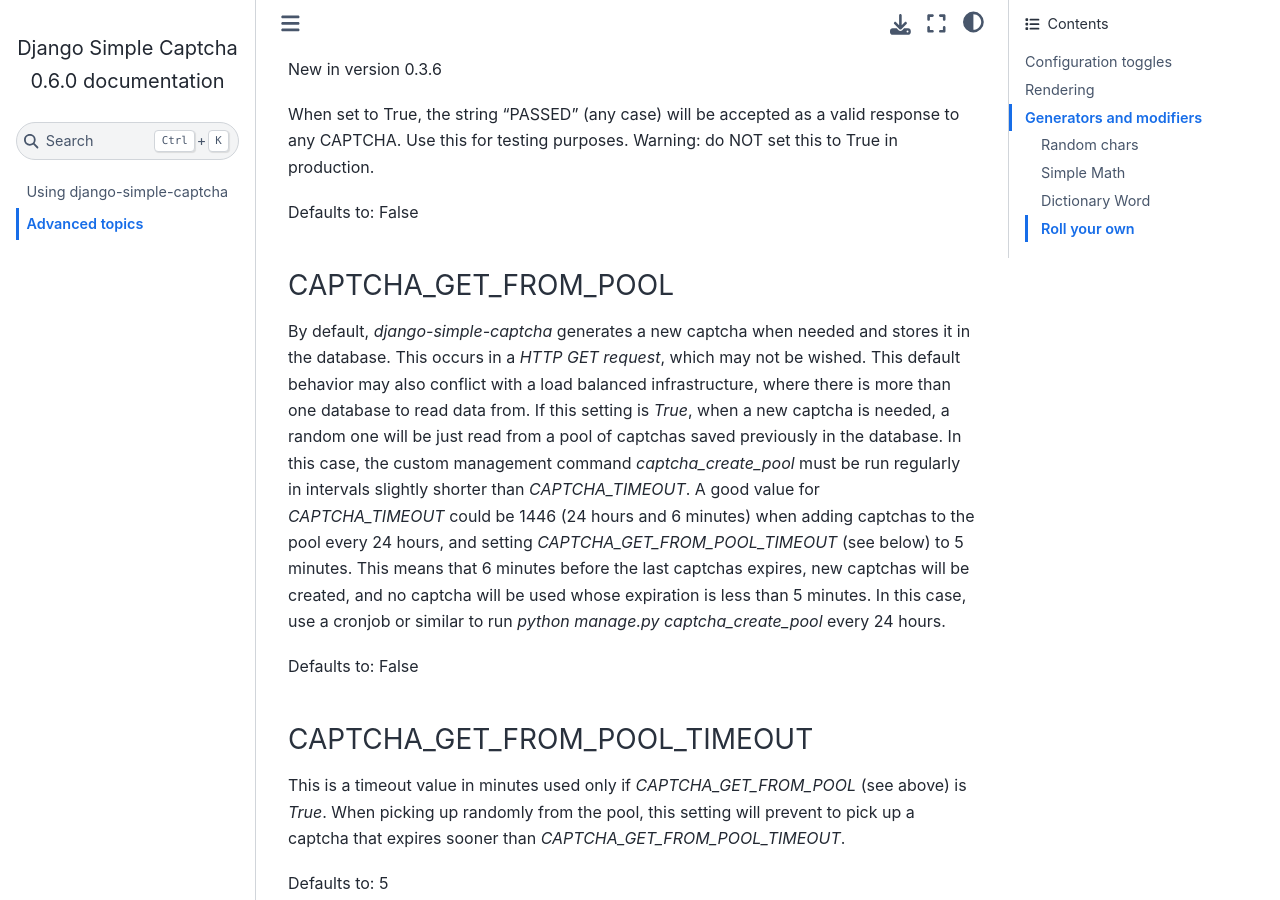
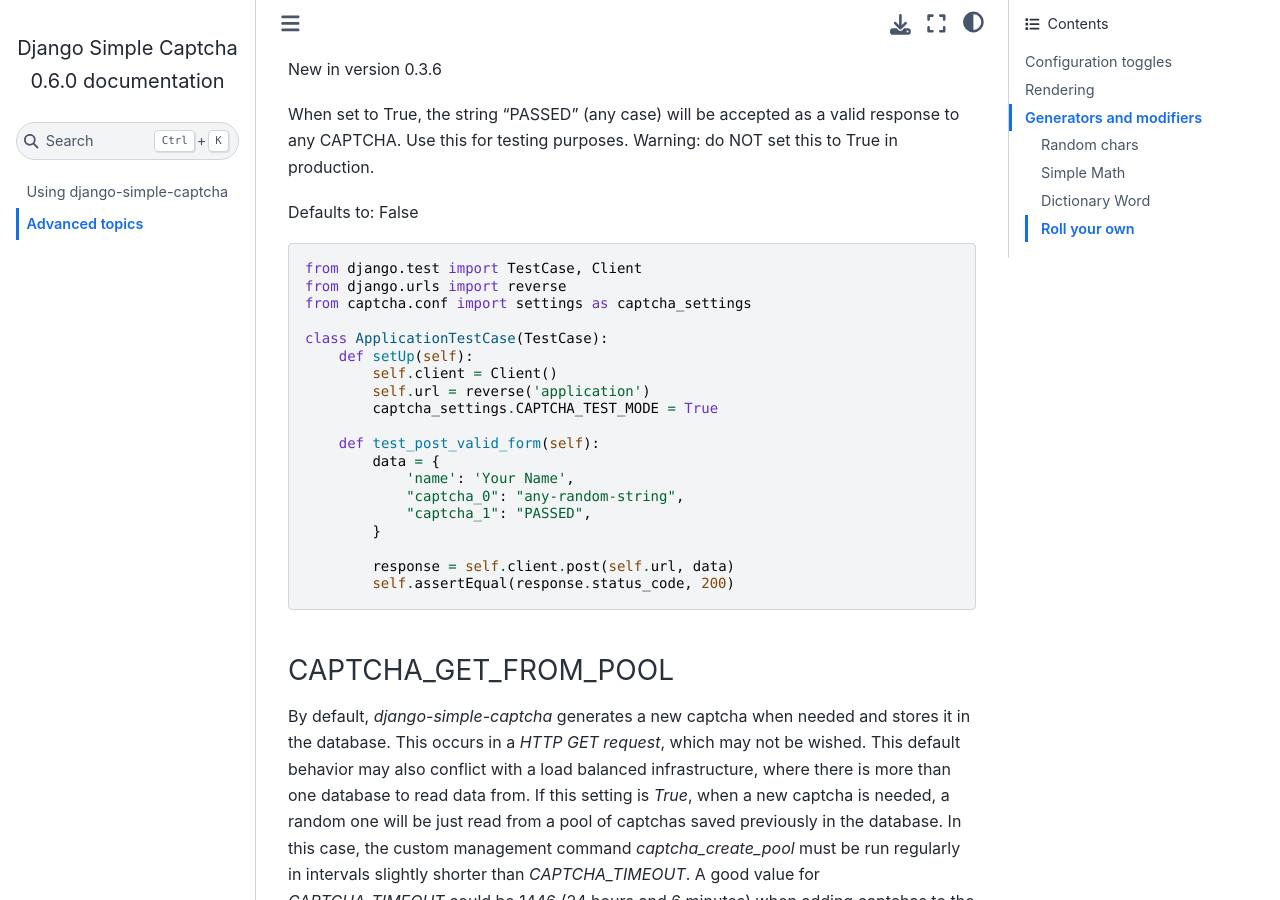
Before and after one commit to mbi/django-simple-captcha, a Sphinx documentation site: the page built from docs/advanced.rst, in a window 1280 px wide and 900 px high, scrolled down 4270 px. Built offline with Sphinx 7.4.7 and the Sphinx Book theme 1.1.4, drawn with Linux system fonts in a browser that asks for light colours.

Commit message:
Update advanced.rst by adding unittest example
I tried so hard to find how to use automated test with django-simple-captcha, so I decided to add a code snippet for later people

```diff
--- a/docs/advanced.rst
+++ b/docs/advanced.rst
@@ -168,6 +168,28 @@
 
 Defaults to: False
 
+.. code:: python
+
+    from django.test import TestCase, Client
+    from django.urls import reverse
+    from captcha.conf import settings as captcha_settings
+
+    class ApplicationTestCase(TestCase):
+        def setUp(self):
+            self.client = Client()
+            self.url = reverse('application')
+            captcha_settings.CAPTCHA_TEST_MODE = True
+
+        def test_post_valid_form(self):
+            data = {
+                'name': 'Your Name',
+                "captcha_0": "any-random-string",
+                "captcha_1": "PASSED",
+            }
+
+            response = self.client.post(self.url, data)
+            self.assertEqual(response.status_code, 200)
+
 
 CAPTCHA_GET_FROM_POOL
 ---------------------
```
